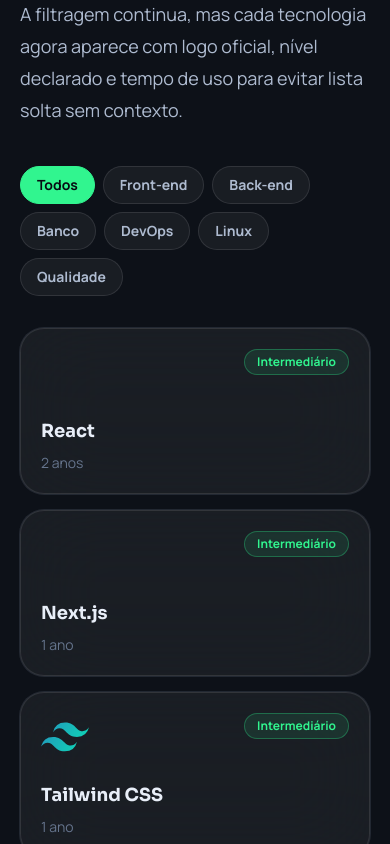
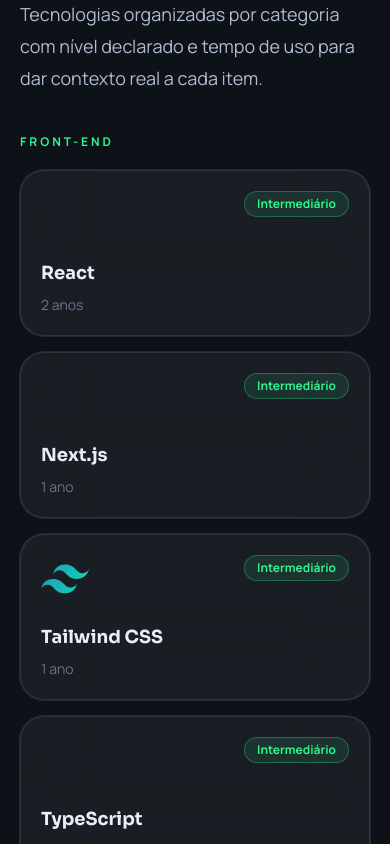
Before and after one commit to Vitorcostalv/port, a Next.js app: page / in a window 390 px wide. Shown: the part 2720-3564 px from the top of the page. Built offline with nearby package versions, Linux system fonts and the light colour scheme; some icons are missing.

Commit message:
Alterações de qualidade

```diff
--- a/app/page.tsx
+++ b/app/page.tsx
@@ -4,27 +4,18 @@
 import { Icon } from "@iconify/react";
 import { motion } from "framer-motion";
 import { useTheme } from "next-themes";
-import { FormEvent, useEffect, useMemo, useState } from "react";
+import { FormEvent, useEffect, useState } from "react";
 
 const navItems = [
   { label: "Sobre", href: "#sobre" },
   { label: "Stack", href: "#stack" },
   { label: "Experiência", href: "#experiencia" },
   { label: "Projetos", href: "#projetos" },
+  { label: "Depoimentos", href: "#depoimentos" },
   { label: "Contato", href: "#contato" },
 ];
 
 const roles = ["Web Developer", "Programming Enthusiast", "Software Engineer"];
-
-const techCategories = [
-  { label: "Todos", value: "all" },
-  { label: "Front-end", value: "frontend" },
-  { label: "Back-end", value: "backend" },
-  { label: "Banco", value: "database" },
-  { label: "DevOps", value: "devops" },
-  { label: "Linux", value: "linux" },
-  { label: "Qualidade", value: "quality" },
-];
 
 const techStack = [
   {
@@ -160,64 +151,69 @@
     level: "Intermediário",
     since: "1 ano",
   },
+  {
+    name: "Jasmine",
+    icon: "devicon:jasmine",
+    category: "quality",
+    level: "Intermediário",
+    since: "1 ano",
+  },
+];
+
+const stackCategories = [
+  { value: "frontend", label: "Front-end" },
+  { value: "backend", label: "Back-end" },
+  { value: "database", label: "Banco" },
+  { value: "devops", label: "DevOps" },
+  { value: "linux", label: "Linux" },
+  { value: "quality", label: "Qualidade" },
 ];
 
 const projects = [
   {
-    title: "Grid & Modais Genéricos",
-    type: "Componente interno",
-    image: "/assets/genericGrid.png",
+    title: "Sara_core",
     description:
-      "Base reutilizável para CRUDs com filtros, modais de criação/edição, clone e derivação.",
-    features: [
-      "Estados padronizados para tabelas e formulários",
-      "Combos dinâmicos e filtros hora-only",
-      "Fluxo previsível para squads manterem telas novas",
-    ],
-    stack: ["React", "TypeScript", "TanStack Table", "Styled-Components"],
-    impact: "-42% tempo para criar novas telas",
+      "Projeto de TCC onde desenvolvo um sistema de geração de ecossistemas virtuais com IA generativa. O modelo cria organismos, regras de interação e dinâmicas ambientais de forma autônoma, simulando evolução e adaptação em ambientes virtuais gerados proceduralmente.",
+    github: "https://github.com/Vitorcostalv/Sara_core",
   },
   {
-    title: "Suíte de Testes E2E",
-    type: "Qualidade em produção",
-    image: "/assets/Suite de Testes E2E.png",
+    title: "Arvore-binaria-java",
     description:
-      "Organização de testes Cypress para cobrir fluxos críticos de CRUD, filtros e modais.",
-    features: [
-      "Helpers para combos, toasts e fechamento de modais",
-      "Cobertura por tipo de fluxo: create, update e filter",
-      "Triagem mais rápida de regressões antes do deploy",
-    ],
-    stack: ["Cypress", "TypeScript", "React"],
-    impact: "+9pp de cobertura E2E nos fluxos acompanhados",
+      "Estudo aprofundado de estruturas de dados com árvores binárias em Java. Implementação de inserção, remoção, busca e travessias in-order, pre-order e post-order, além de balanceamento com árvores AVL e análise de complexidade de cada operação.",
+    github: "https://github.com/Vitorcostalv/Arvore-binaria-java",
   },
   {
-    title: "Finanças Lite",
-    type: "App pessoal",
-    image: "/assets/finance-life.png",
+    title: "BotDiscord",
     description:
-      "Aplicação para controlar contas, categorias e transferências com segurança por usuário.",
-    features: [
-      "Modelagem com enums e policies RLS",
-      "Autenticação e isolamento de dados por usuário",
-      "Interface focada em lançamentos e filtros rápidos",
-    ],
-    stack: ["React", "Supabase", "PostgreSQL", "TypeScript"],
-    impact: "Base pronta para evoluir produto financeiro pessoal",
+      "Meu primeiro bot para Discord, desenvolvido para aprender automação e integração com APIs externas. O bot responde a comandos customizados, gerencia eventos de servidor e processa mensagens em tempo real utilizando a API oficial do Discord.",
+    github: "https://github.com/Vitorcostalv/BotDiscord",
   },
   {
-    title: "Newton's Cannon 3D",
-    type: "Experimento interativo",
-    image: "/assets/canhão.png",
+    title: "FlappyBird",
     description:
-      "Simulação visual do canhão de Newton com órbitas, colisões e controle de velocidade.",
-    features: [
-      "Cena 3D com parâmetros ajustáveis",
-      "Pausa automática em colisão",
-      "UI mínima para manter foco no experimento",
-    ],
-    stack: ["Three.js", "JavaScript", "CSS"],
-    impact: "Estudo aplicado de física, renderização e UX de controles",
+      "Projeto de aprendizado de máquina onde treino uma IA para jogar FlappyBird de forma autônoma. Utilizando algoritmos evolutivos (NEAT), a IA aprende a desviar dos obstáculos através de gerações sucessivas, melhorando o desempenho a cada ciclo de treinamento.",
+    github: "https://github.com/Vitorcostalv/FlappyBird",
+  },
+];
+
+const testimonials = [
+  {
+    name: "Ana Paula Rodrigues",
+    role: "Tech Lead · VTT",
+    text: "O Vitor trouxe consistência real para nossos CRUDs. Os componentes que ele padronizou reduziram o tempo de onboarding de novas telas e o time passou a confiar muito mais nos fluxos de teste antes de cada deploy.",
+    initials: "AP",
+  },
+  {
+    name: "Lucas Mendes",
+    role: "Desenvolvedor Sênior · VTT",
+    text: "Trabalhar com o Vitor foi muito produtivo. Ele foca em soluções reutilizáveis e tem visão clara de qualidade de código. Os helpers de Cypress que ele criou economizaram horas de debugging em várias releases.",
+    initials: "LM",
+  },
+  {
+    name: "Prof. Carlos Siqueira",
+    role: "Orientador de TCC",
+    text: "O projeto Sara_core demonstra maturidade técnica acima da média para um aluno de graduação. A integração com IA generativa foi bem fundamentada e entregue com clareza técnica impressionante.",
+    initials: "CS",
   },
 ];
 
@@ -519,46 +515,31 @@
 }
 
 function Stack() {
-  const [active, setActive] = useState("all");
-  const visibleTech = useMemo(
-    () => (active === "all" ? techStack : techStack.filter((tech) => tech.category === active)),
-    [active],
-  );
-
   return (
     <section id="stack" className="border-y border-white/10 bg-white/[0.025] py-24 light:border-slate-200 light:bg-slate-50">
       <div className="section-shell">
         <SectionHeader
           eyebrow="Tech Arsenal"
           title="Stack com contexto, nível e uso real."
-          copy="A filtragem continua, mas cada tecnologia agora aparece com logo oficial, nível declarado e tempo de uso para evitar lista solta sem contexto."
+          copy="Tecnologias organizadas por categoria com nível declarado e tempo de uso para dar contexto real a cada item."
         />
 
-        <div className="mb-8 flex flex-wrap gap-2">
-          {techCategories.map((category) => (
-            <button
-              key={category.value}
-              type="button"
-              onClick={() => setActive(category.value)}
-              className={`rounded-full border px-4 py-2 text-sm font-bold transition-all duration-300 ${
-                active === category.value
-                  ? "border-acid-400 bg-acid-400 text-ink-950"
-                  : "border-white/10 bg-white/[0.05] text-steel-300 hover:border-acid-400/50 light:border-slate-200 light:bg-white light:text-slate-700"
-              }`}
+        <div className="flex flex-col gap-14">
+          {stackCategories.map((cat) => {
+            const techs = techStack.filter((t) => t.category === cat.value);
+            return (
+              <motion.div
+                key={cat.value}
+                initial="hidden"
+                whileInView="visible"
+                viewport={viewport}
+                variants={stagger}
               >
-              {category.label}
-            </button>
-          ))}
-        </div>
-
-        <motion.div
-          key={active}
-          initial="hidden"
-          animate="visible"
-          variants={stagger}
-          className="grid gap-4 sm:grid-cols-2 lg:grid-cols-4"
-        >
-          {visibleTech.map((tech) => (
+                <p className="mb-5 text-xs font-bold uppercase tracking-[0.25em] text-acid-400">
+                  {cat.label}
+                </p>
+                <div className="grid gap-4 sm:grid-cols-2 lg:grid-cols-4">
+                  {techs.map((tech) => (
                     <motion.article
                       key={tech.name}
                       variants={fadeUp}
@@ -576,11 +557,17 @@
                           {tech.level}
                         </span>
                       </div>
-              <h3 className="mt-5 font-display text-lg font-bold text-steel-100 light:text-ink-900">{tech.name}</h3>
+                      <h3 className="mt-5 font-display text-lg font-bold text-steel-100 light:text-ink-900">
+                        {tech.name}
+                      </h3>
                       <p className="mt-2 text-sm text-steel-500 light:text-slate-500">{tech.since}</p>
                     </motion.article>
                   ))}
+                </div>
               </motion.div>
+            );
+          })}
+        </div>
       </div>
     </section>
   );
@@ -637,8 +624,8 @@
       <div className="section-shell">
         <SectionHeader
           eyebrow="Projetos"
-          title="Cases com problema, feature e impacto."
-          copy="Os cards mantêm o diferencial das métricas, mas agora explicam o que cada projeto faz antes de vender o resultado."
+          title="Projetos pessoais e estudos."
+          copy="Uma seleção de projetos de aprendizado, experimentos e trabalhos acadêmicos desenvolvidos fora do ambiente profissional."
         />
 
         <motion.div
@@ -653,41 +640,68 @@
               key={project.title}
               variants={fadeUp}
               whileHover={{ y: -4 }}
-              className="glass-card overflow-hidden rounded-[2rem]"
+              className="glass-card flex flex-col rounded-[2rem] p-6"
             >
-              <img src={project.image} alt="" className="h-56 w-full object-cover" />
-              <div className="p-6">
-                <div className="flex flex-wrap items-center gap-3">
-                  <h3 className="font-display text-2xl font-extrabold text-steel-100 light:text-ink-900">{project.title}</h3>
-                  <span className="rounded-full bg-acid-400/10 px-3 py-1 text-xs font-bold text-acid-400">
-                    {project.type}
-                  </span>
+              <h3 className="font-display text-2xl font-extrabold text-steel-100 light:text-ink-900">
+                {project.title}
+              </h3>
+              <p className="mt-4 flex-1 leading-7 text-steel-300 light:text-slate-600">
+                {project.description}
+              </p>
+              <motion.a
+                href={project.github}
+                target="_blank"
+                rel="noopener noreferrer"
+                whileHover={{ y: -2 }}
+                whileTap={{ scale: 0.97 }}
+                className="mt-6 inline-flex w-fit min-h-11 items-center gap-2 rounded-2xl border border-white/10 bg-white/[0.07] px-5 py-3 text-sm font-extrabold text-steel-100 transition-colors hover:border-acid-400/60 hover:bg-acid-400/10 light:border-slate-200 light:bg-white light:text-ink-900 light:hover:border-acid-500/60"
+              >
+                <Icon icon="skill-icons:github-dark" width={20} height={20} />
+                Ver no GitHub
+                <Icon icon="solar:arrow-right-up-linear" width={16} height={16} />
+              </motion.a>
+            </motion.article>
+          ))}
+        </motion.div>
       </div>
-                <p className="mt-4 leading-7 text-steel-300 light:text-slate-600">{project.description}</p>
+    </section>
+  );
+}
 
-                <div className="mt-6">
-                  <p className="text-sm font-extrabold text-steel-100 light:text-ink-900">Key Features</p>
-                  <ul className="mt-3 grid gap-2 text-sm text-steel-300 light:text-slate-600">
-                    {project.features.map((feature) => (
-                      <li key={feature} className="flex gap-2">
-                        <Icon icon="solar:check-circle-bold" className="mt-0.5 shrink-0 text-acid-400" width={18} height={18} />
-                        {feature}
-                      </li>
-                    ))}
-                  </ul>
+function Testimonials() {
+  return (
+    <section id="depoimentos" className="py-24">
+      <div className="section-shell">
+        <SectionHeader
+          eyebrow="Depoimentos"
+          title="O que dizem quem trabalhou comigo."
+          copy="Feedbacks de colegas e orientadores sobre colaboração, entrega e qualidade técnica."
+        />
+
+        <motion.div
+          initial="hidden"
+          whileInView="visible"
+          viewport={viewport}
+          variants={stagger}
+          className="grid gap-5 lg:grid-cols-3"
+        >
+          {testimonials.map((t) => (
+            <motion.article
+              key={t.name}
+              variants={fadeUp}
+              whileHover={{ y: -4 }}
+              className="glass-card flex flex-col gap-5 rounded-[2rem] p-6"
+            >
+              <Icon icon="solar:quote-up-bold" className="text-acid-400/60" width={28} height={28} />
+              <p className="flex-1 leading-7 text-steel-300 light:text-slate-600">{t.text}</p>
+              <div className="flex items-center gap-3 border-t border-white/10 pt-5 light:border-slate-200">
+                <div className="grid size-10 shrink-0 place-items-center rounded-full bg-acid-400/15 font-display text-sm font-extrabold text-acid-400">
+                  {t.initials}
                 </div>
-
-                <div className="mt-6 flex flex-wrap gap-2">
-                  {project.stack.map((item) => (
-                    <span key={item} className="rounded-full border border-white/10 px-3 py-1 text-xs font-bold text-steel-300 light:border-slate-200 light:text-slate-600">
-                      {item}
-                    </span>
-                  ))}
+                <div>
+                  <p className="font-bold text-steel-100 light:text-ink-900">{t.name}</p>
+                  <p className="text-xs text-steel-500 light:text-slate-500">{t.role}</p>
                 </div>
-
-                <p className="mt-6 rounded-2xl border border-acid-400/25 bg-acid-400/10 p-4 font-bold text-acid-400">
-                  {project.impact}
-                </p>
               </div>
             </motion.article>
           ))}
@@ -730,12 +744,12 @@
   }
 
   return (
-    <section id="contato" className="py-24">
+    <section id="contato" className="border-t border-white/10 py-24 light:border-slate-200">
       <div className="section-shell">
         <SectionHeader
           eyebrow="Contato"
           title="Vamos transformar regra complexa em interface previsível."
-          copy="Use o formulário com EmailJS, email direto ou LinkedIn. Sem QR Code e sem roadmap antigo ocupando espaço."
+          copy="Use o formulário com EmailJS, email direto ou LinkedIn."
         />
 
         <div className="grid gap-6 lg:grid-cols-[1fr_.8fr]">
@@ -819,6 +833,7 @@
       <Stack />
       <Experience />
       <Projects />
+      <Testimonials />
       <Contact />
       <footer className="border-t border-white/10 py-8 light:border-slate-200">
         <div className="section-shell flex flex-col gap-2 text-sm text-steel-500 light:text-slate-500 sm:flex-row sm:items-center sm:justify-between">
```
Lines whose indentation alone changed are shown as unchanged.
